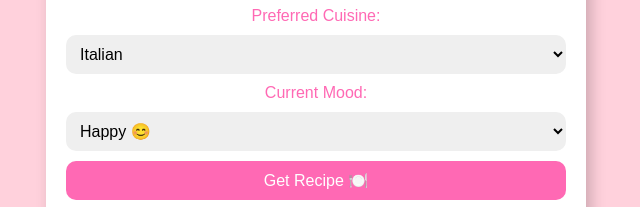
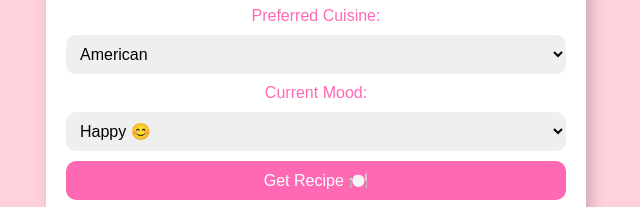
Before and after one commit to myrarafiq/smartcookai, a plain HTML site: page index.html in a window 1280 px wide. Shown: the part 251-458 px from the top of the page, 324-964 px from the left. Drawn offline with Linux system fonts and the light colour scheme.

Commit message:
Update index.html

```diff
--- a/index.html
+++ b/index.html
@@ -21,13 +21,37 @@
             </select>
 
             <label for="cuisine">Preferred Cuisine:</label>
-            <select id="cuisine">
-                <option value="italian">Italian</option>
-                <option value="asian">Asian</option>
-                <option value="mexican">Mexican</option>
-                <option value="indian">Indian</option>
-                <option value="french">French</option>
-            </select>
+        <select id="cuisine">
+            <option value="american">American</option>
+            <option value="british">British</option>
+            <option value="canadian">Canadian</option>
+            <option value="chinese">Chinese</option>
+            <option value="croatian">Croatian</option>
+            <option value="dutch">Dutch</option>
+            <option value="egyptian">Egyptian</option>
+            <option value="filipino">Filipino</option>
+            <option value="french">French</option>
+            <option value="greek">Greek</option>
+            <option value="indian">Indian</option>
+            <option value="irish">Irish</option>
+            <option value="italian">Italian</option>
+            <option value="jamaican">Jamaican</option>
+            <option value="japanese">Japanese</option>
+            <option value="kenyan">Kenyan</option>
+            <option value="malaysian">Malaysian</option>
+            <option value="mexican">Mexican</option>
+            <option value="moroccan">Moroccan</option>
+            <option value="polish">Polish</option>
+            <option value="portuguese">Portuguese</option>
+            <option value="russian">Russian</option>
+            <option value="spanish">Spanish</option>
+            <option value="thai">Thai</option>
+            <option value="tunisian">Tunisian</option>
+            <option value="turkish">Turkish</option>
+            <option value="ukrainian">Ukrainian</option>
+            <option value="unknown">Unknown</option>
+            <option value="vietnamese">Vietnamese</option>
+        </select>
 
             <label for="mood">Current Mood:</label>
             <select id="mood">
```
